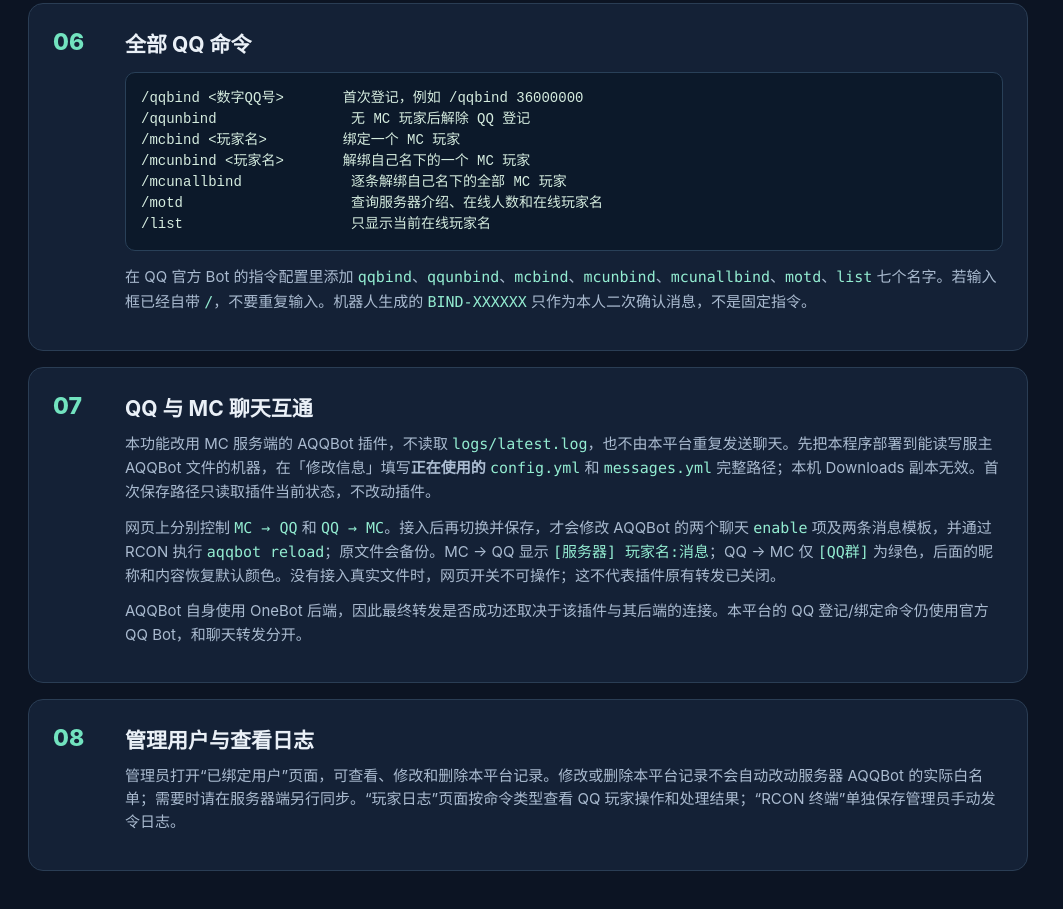
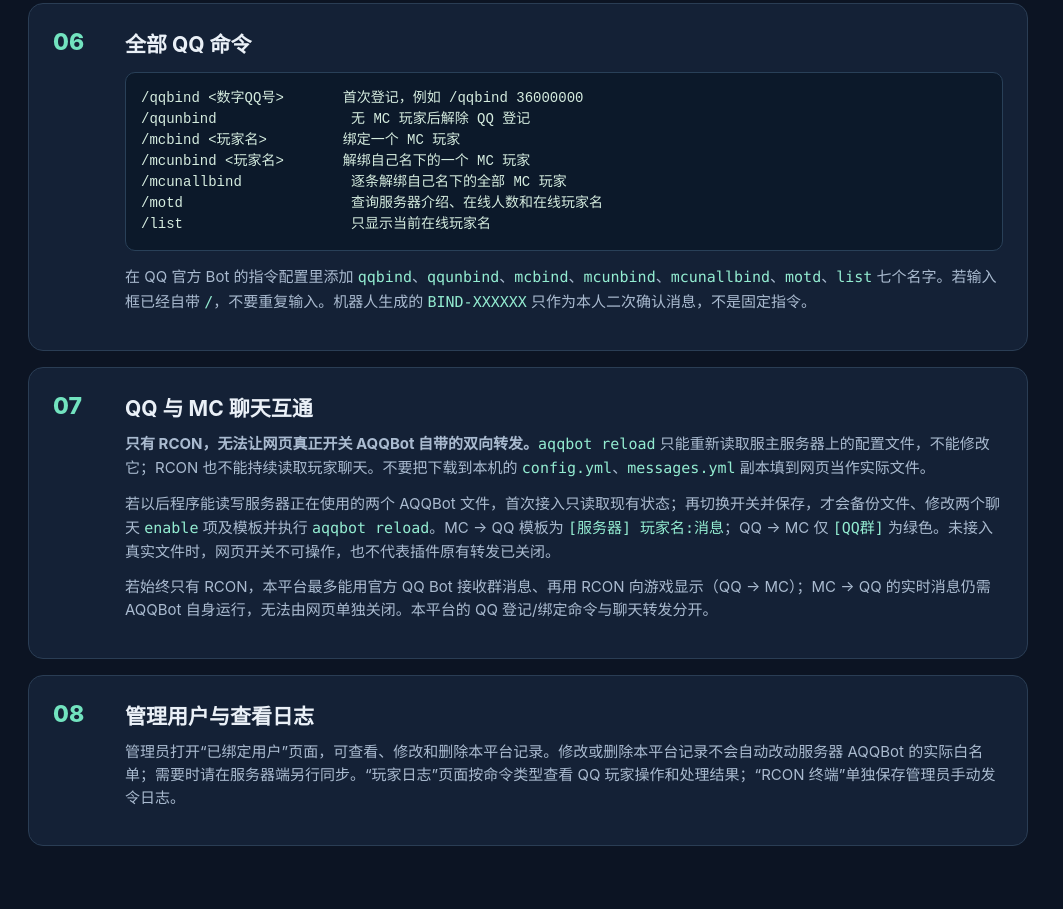
Before and after one commit to SZYInnovationStudio/mcqqmodule, a website: page public/guide.html in a window 1280 px wide. Shown: the part 1581-2490 px from the top of the page, without its empty margins (0-1063 px from the left). Drawn offline with Linux system fonts and the light colour scheme.

Commit message:
docs: clarify RCON-only relay limitation in admin UI

```diff
--- a/public/guide.html
+++ b/public/guide.html
@@ -19,7 +19,7 @@
 /mcunallbind             逐条解绑自己名下的全部 MC 玩家
 /motd                    查询服务器介绍、在线人数和在线玩家名
 /list                    只显示当前在线玩家名</pre><p>在 QQ 官方 Bot 的指令配置里添加 <code>qqbind</code>、<code>qqunbind</code>、<code>mcbind</code>、<code>mcunbind</code>、<code>mcunallbind</code>、<code>motd</code>、<code>list</code> 七个名字。若输入框已经自带 <code>/</code>，不要重复输入。机器人生成的 <code>BIND-XXXXXX</code> 只作为本人二次确认消息，不是固定指令。</p></div></section>
-    <section class="panel guide-step"><span class="step-number">07</span><div><h2>QQ 与 MC 聊天互通</h2><p>本功能改用 MC 服务端的 AQQBot 插件，不读取 <code>logs/latest.log</code>，也不由本平台重复发送聊天。先把本程序部署到能读写服主 AQQBot 文件的机器，在「修改信息」填写<strong>正在使用的</strong> <code>config.yml</code> 和 <code>messages.yml</code> 完整路径；本机 Downloads 副本无效。首次保存路径只读取插件当前状态，不改动插件。</p><p>网页上分别控制 <code>MC → QQ</code> 和 <code>QQ → MC</code>。接入后再切换并保存，才会修改 AQQBot 的两个聊天 <code>enable</code> 项及两条消息模板，并通过 RCON 执行 <code>aqqbot reload</code>；原文件会备份。MC → QQ 显示 <code>[服务器] 玩家名:消息</code>；QQ → MC 仅 <code>[QQ群]</code> 为绿色，后面的昵称和内容恢复默认颜色。没有接入真实文件时，网页开关不可操作；这不代表插件原有转发已关闭。</p><p>AQQBot 自身使用 OneBot 后端，因此最终转发是否成功还取决于该插件与其后端的连接。本平台的 QQ 登记/绑定命令仍使用官方 QQ Bot，和聊天转发分开。</p></div></section>
+    <section class="panel guide-step"><span class="step-number">07</span><div><h2>QQ 与 MC 聊天互通</h2><p><strong>只有 RCON，无法让网页真正开关 AQQBot 自带的双向转发。</strong><code>aqqbot reload</code> 只能重新读取服主服务器上的配置文件，不能修改它；RCON 也不能持续读取玩家聊天。不要把下载到本机的 <code>config.yml</code>、<code>messages.yml</code> 副本填到网页当作实际文件。</p><p>若以后程序能读写服务器正在使用的两个 AQQBot 文件，首次接入只读取现有状态；再切换开关并保存，才会备份文件、修改两个聊天 <code>enable</code> 项及模板并执行 <code>aqqbot reload</code>。MC → QQ 模板为 <code>[服务器] 玩家名:消息</code>；QQ → MC 仅 <code>[QQ群]</code> 为绿色。未接入真实文件时，网页开关不可操作，也不代表插件原有转发已关闭。</p><p>若始终只有 RCON，本平台最多能用官方 QQ Bot 接收群消息、再用 RCON 向游戏显示（QQ → MC）；MC → QQ 的实时消息仍需 AQQBot 自身运行，无法由网页单独关闭。本平台的 QQ 登记/绑定命令与聊天转发分开。</p></div></section>
     <section class="panel guide-step"><span class="step-number">08</span><div><h2>管理用户与查看日志</h2><p>管理员打开“已绑定用户”页面，可查看、修改和删除本平台记录。修改或删除本平台记录不会自动改动服务器 AQQBot 的实际白名单；需要时请在服务器端另行同步。“玩家日志”页面按命令类型查看 QQ 玩家操作和处理结果；“RCON 终端”单独保存管理员手动发令日志。</p></div></section>
   </div>
 </main></body></html>
```
Also changed, not shown: public/settings.html (+1 -1 lines).
